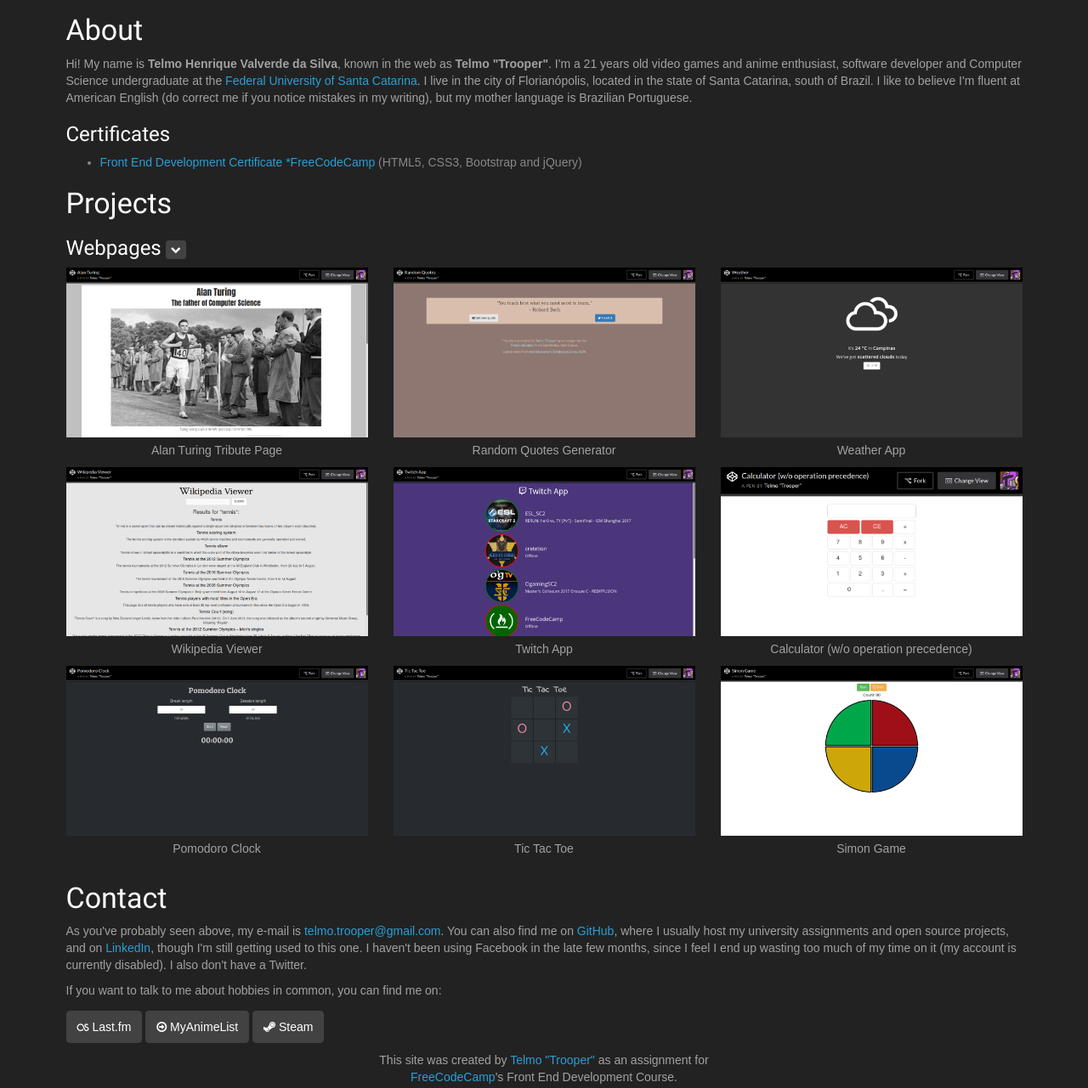
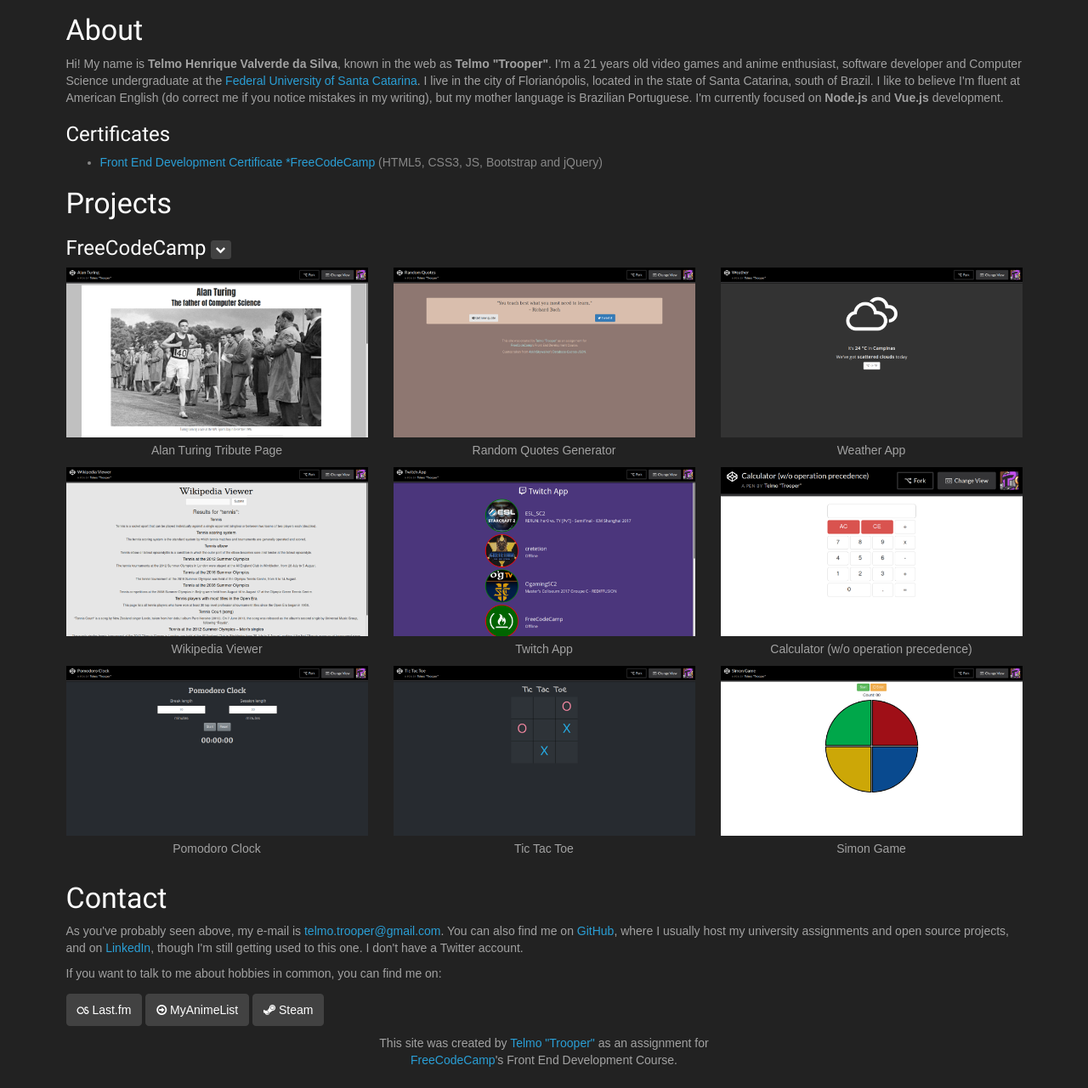
Before and after one commit to telmotrooper/telmotrooper.github.io, a plain HTML site: page index.html in a window 1280 px wide. Shown: the part 271-1552 px from the top of the page at 85% size. Drawn offline with Linux system fonts and the light colour scheme; a web font is replaced by a local one.

Commit message:
Updated page as of 22/01/2018

```diff
--- a/index.html
+++ b/index.html
@@ -47,14 +47,14 @@
 		</div>
 		<div class="content animated slideInUp">
 			<h3 id="about">About</h3>
-			<p>Hi! My name is <strong>Telmo Henrique Valverde da Silva</strong>, known in the web as <strong>Telmo "Trooper"</strong>. I'm a 21 years old video games and anime enthusiast, software developer and Computer Science undergraduate at the <a href="http://ufsc.br/" target="_blank">Federal University of Santa Catarina</a>. I live in the city of Florianópolis, located in the state of Santa Catarina, south of Brazil. I like to believe I'm fluent at American English (do correct me if you notice mistakes in my writing), but my mother language is Brazilian Portuguese.</p>
+			<p>Hi! My name is <strong>Telmo Henrique Valverde da Silva</strong>, known in the web as <strong>Telmo "Trooper"</strong>. I'm a 21 years old video games and anime enthusiast, software developer and Computer Science undergraduate at the <a href="http://ufsc.br/" target="_blank">Federal University of Santa Catarina</a>. I live in the city of Florianópolis, located in the state of Santa Catarina, south of Brazil. I like to believe I'm fluent at American English (do correct me if you notice mistakes in my writing), but my mother language is Brazilian Portuguese. I'm currently focused on <strong>Node.js</strong> and <strong>Vue.js</strong> development.</p>
 			<h4>Certificates</h4>
 			<ul>
-				<li><a href="https://www.freecodecamp.org/telmotrooper/front-end-certification" target="_blank">Front End Development Certificate *FreeCodeCamp</a> (HTML5, CSS3, Bootstrap and jQuery)</li>
+				<li><a href="https://www.freecodecamp.org/telmotrooper/front-end-certification" target="_blank">Front End Development Certificate *FreeCodeCamp</a> (HTML5, CSS3, JS, Bootstrap and jQuery)</li>
 			</ul>
 			<h3 id="projects">Projects</h3>
 			<div class="vertical-align">
-				<h4>Webpages</h4>
+				<h4>FreeCodeCamp</h4>
 				<button id="show-hide" class="btn btn-default btn-xs"><i id="show-hide-icon" class="fa fa-chevron-down"></i></button>
 			</div>
 			<div id="webpages" class="row thumbnails">
@@ -96,7 +96,7 @@
 				</div>
 			</div>
 			<h3 id="contact">Contact</h3>
-			<p>As you've probably seen above, my e-mail is <a href="mailto:telmo.trooper@gmail.com">telmo.trooper@gmail.com</a>. You can also find me on <a href="https://github.com/telmotrooper" target="_blank">GitHub</a>, where I usually host my university assignments and open source projects, and on <a href="https://www.linkedin.com/in/telmo-trooper/" target="_blank">LinkedIn</a>, though I'm still getting used to this one. I haven't been using Facebook in the late few months, since I feel I end up wasting too much of my time on it (my account is currently disabled). I also don't have a Twitter.</p>
+			<p>As you've probably seen above, my e-mail is <a href="mailto:telmo.trooper@gmail.com">telmo.trooper@gmail.com</a>. You can also find me on <a href="https://github.com/telmotrooper" target="_blank">GitHub</a>, where I usually host my university assignments and open source projects, and on <a href="https://www.linkedin.com/in/telmo-trooper/" target="_blank">LinkedIn</a>, though I'm still getting used to this one. I don't have a Twitter account.</p>
 			<p>If you want to talk to me about hobbies in common, you can find me on:</p>
 			<a href="https://www.last.fm/user/telmo_w8" target="_blank"><button class="btn btn-default"><i class="fa fa-lastfm"></i> Last.fm</button></a>
 			<a href="https://myanimelist.net/profile/telmo_trooper" target="_blank"><button class="btn btn-default"><i class="fa fa-arrow-circle-o-right"></i> MyAnimeList</button></a>
```
